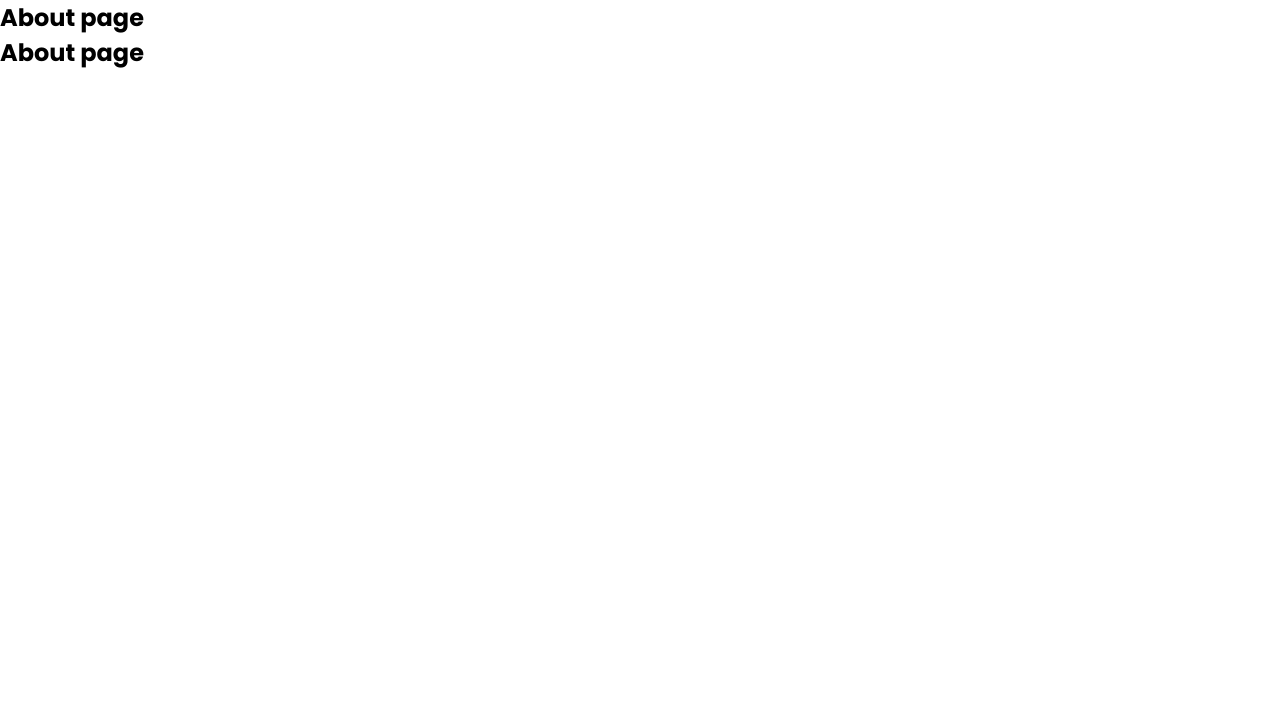
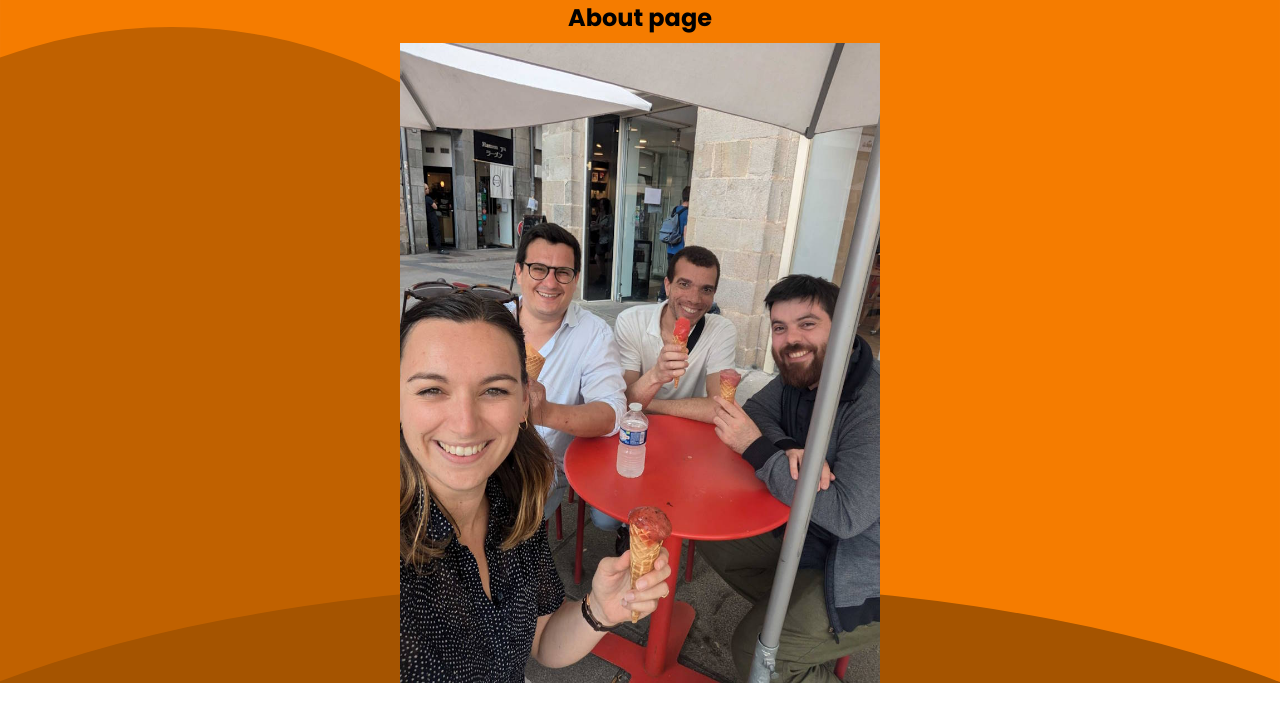
Before and after one commit to WildCodeSchool-2024-02/JS-Nantes-RamCSS-P3-PoPote, a React (Vite) app in the folder client/: page /about in a window 1280 px wide. Shown: the top 722 px of the page. Built offline with nearby package versions, Linux system fonts and the light colour scheme.

Commit message:
making link for about, added img of :sparkles: the team :sparkles:  for about page

```diff
--- a/client/src/pages/AboutPage.jsx
+++ b/client/src/pages/AboutPage.jsx
@@ -1,9 +1,15 @@
+import team from "../assets/img/team.jpg";
+
 function AboutPage() {
   return (
-    <>
+    <div className="register-page">
       <h1>About page</h1>
-      <h1>About page</h1>
-    </>
+      <img
+        src={team}
+        className="img-team"
+        alt="Florine, Michael, Mickael et théo, tous souriant, entrain de manger une glace"
+      />
+    </div>
   );
 }
 
--- a/client/src/pages/ConnexionPage.jsx
+++ b/client/src/pages/ConnexionPage.jsx
@@ -60,9 +60,13 @@ function ConnexionPage() {
           </form>
           <p>
             Tu n’as pas de compte ?{" "}
-            <NavLink className="url">Inscris-toi</NavLink>
+            <NavLink to="/register" className="url">
+              Inscris-toi
+            </NavLink>
             <br />
-            <NavLink className="url">A propos de nous</NavLink>
+            <NavLink to="/about" className="url">
+              A propos de nous
+            </NavLink>
           </p>
         </section>
       </div>
--- a/client/src/styles/pages-styles/cgu-page.css
+++ b/client/src/styles/pages-styles/cgu-page.css
@@ -0,0 +1,4 @@
+.img-team {
+  max-height: 80vh;
+  width: auto;
+}
```
Also changed, not shown: client/src/assets/img/team.jpg (added).
